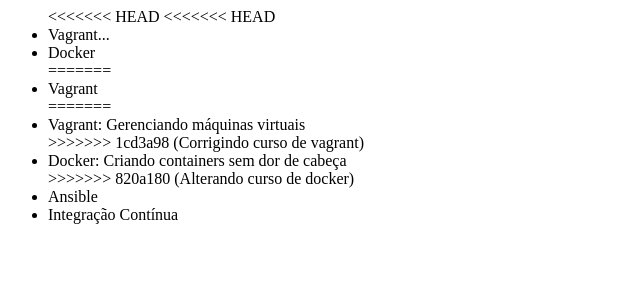
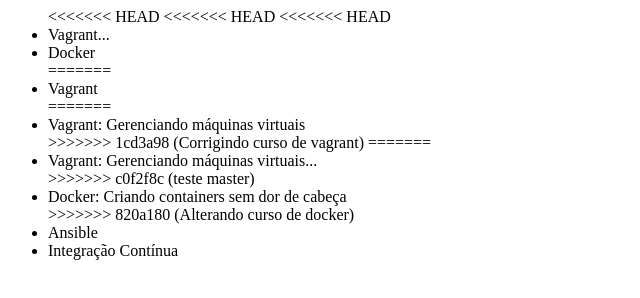
Before and after one commit to santospgs/alura-git, a plain HTML site: page index.html in a window 1280 px wide. Shown: the whole page, without its empty margins (0-640 px from the left). Drawn offline with Linux system fonts and the light colour scheme.

Commit message:
teste master

```diff
--- a/index.html
+++ b/index.html
@@ -8,6 +8,7 @@
 	<ul>
 <<<<<<< HEAD
 <<<<<<< HEAD
+<<<<<<< HEAD
 		<li>Vagrant...</li>
 		<li>Docker</li>
 =======
@@ -15,6 +16,9 @@
 =======
 		<li>Vagrant: Gerenciando máquinas virtuais</li>
 >>>>>>> 1cd3a98 (Corrigindo curso de vagrant)
+=======
+		<li>Vagrant: Gerenciando máquinas virtuais...</li>
+>>>>>>> c0f2f8c (teste master)
 		<li>Docker: Criando containers sem dor de cabeça</li>
 >>>>>>> 820a180 (Alterando curso de docker)
 		<li>Ansible</li>
```
